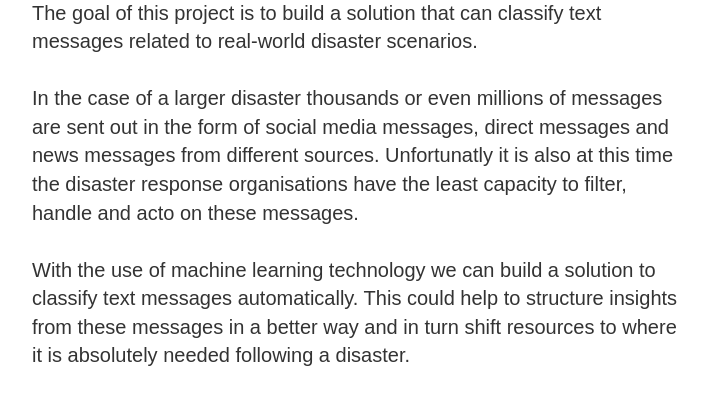
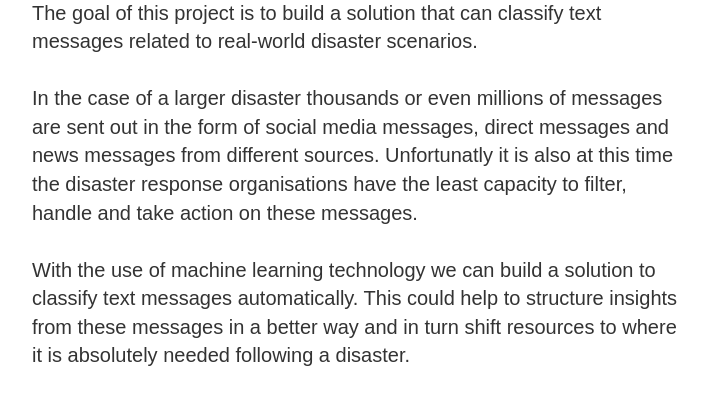
Before and after one commit to HenrikWarf/data-NLP_disaster_response_messages, a Flask app: template workspace/app/templates/master.html in a window 1280 px wide. Shown: the part 722-1117 px from the top of the page, without its empty margins (281-988 px from the left). Run offline with Flask 2, Linux system fonts and the light colour scheme; the template is opened without the code that fills it, so the values that code supplies are empty; parts of the project's set-up code (start-up, migrations or seed data) failed here and were passed over; some libraries are stand-ins or nearby versions.

```diff
--- a/workspace/app/templates/master.html
+++ b/workspace/app/templates/master.html
@@ -80,7 +80,7 @@
                 In the case of a larger disaster thousands or even millions of messages are sent out
                 in the form of social media messages, direct messages and news messages from
                 different sources. Unfortunatly it is also at this time the disaster response organisations
-                have the least capacity to filter, handle and acto on these messages.
+                have the least capacity to filter, handle and take action on these messages.
                 <br><br>
                 With the use of machine learning technology we can build a solution to
                 classify text messages automatically. This could help to
```
Also changed, not shown: README.md.
